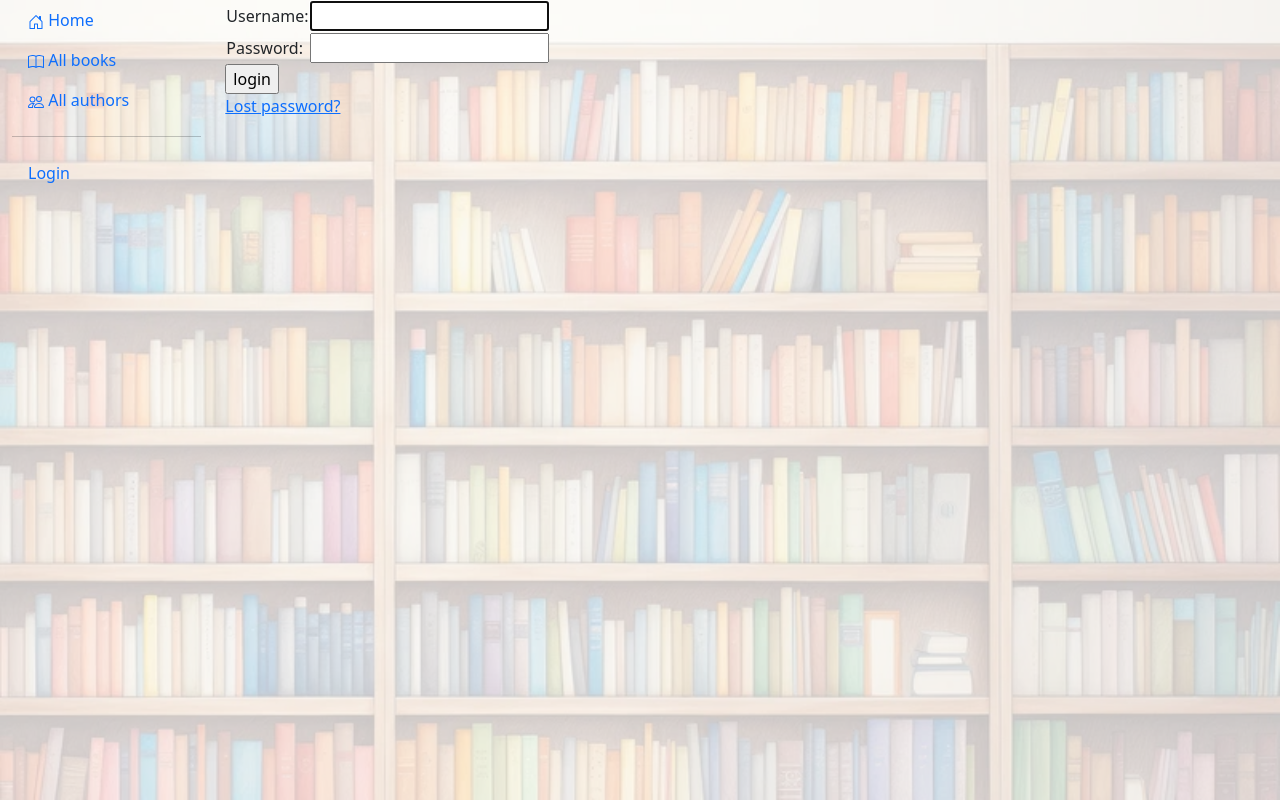
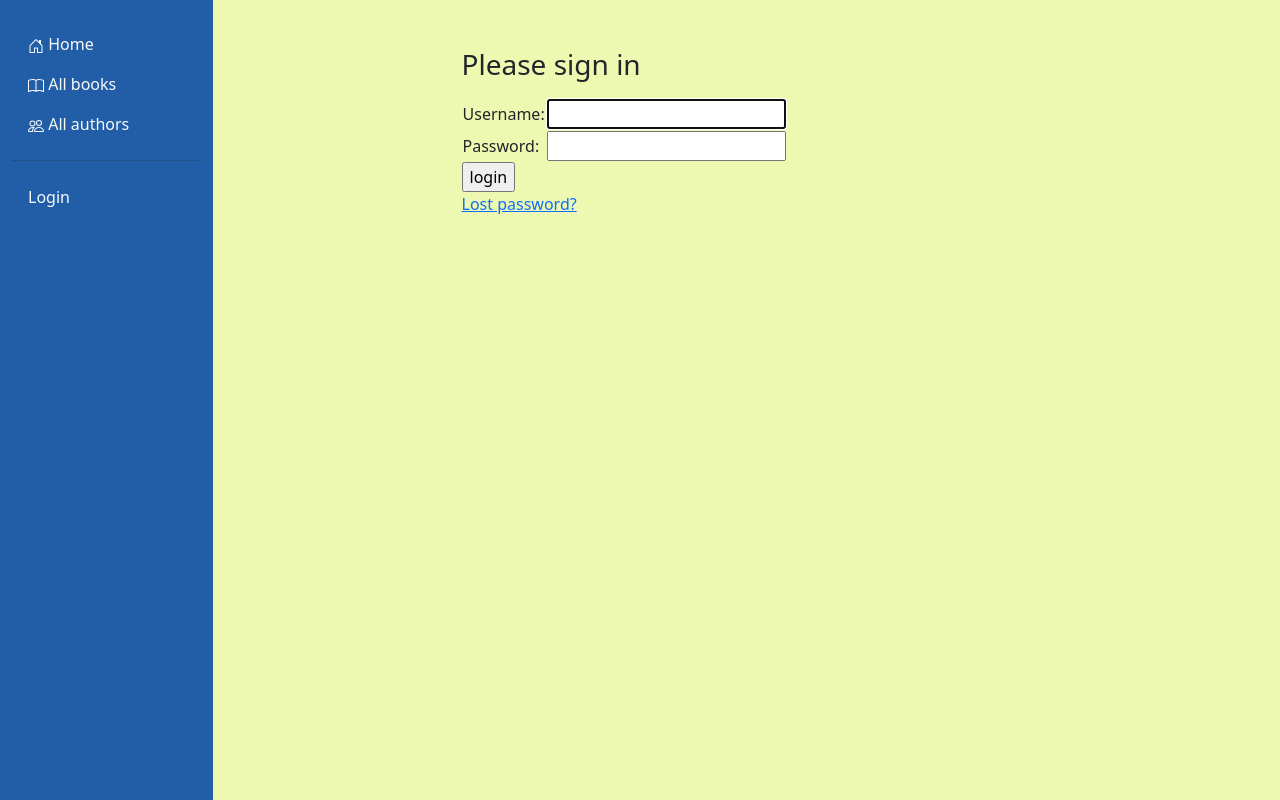
Before and after one commit to jake-bestland/django-locallibrary, a Django app: page /accounts/login/ in a window 1280 px wide. Run offline with Django 5.2, Linux system fonts and the light colour scheme.

Commit message:
Changed the background colors and some alignment on login form and main page

```diff
--- a/catalog/static/css/styles.css
+++ b/catalog/static/css/styles.css
@@ -6,8 +6,12 @@
     margin: 0;
   }
 
-  /* .sidebar-nav {
+  .sidebar-nav {
     margin-top: 20px;
     padding: 0;
     list-style: none;
-  } */
+  }
+
+  html,body {
+    height: 100%;
+  }
--- a/catalog/templates/base_generic.html
+++ b/catalog/templates/base_generic.html
@@ -3,7 +3,7 @@
 <html lang="en">
   <head>
     {% block title %}
-      <title>Local Library</title>
+      <title>The Local Library</title>
     {% endblock %}
     <meta charset="utf-8" />
     <meta name="viewport" content="width=device-width, initial-scale=1" />
@@ -13,33 +13,15 @@
       crossorigin="anonymous">
     <!-- Add additional CSS in static file -->
     <link rel="stylesheet" href="{% static 'css/styles.css' %}" />
-    <style>
-      body {
-        position: static;
-      }
-      body::before {
-        content: "";
-        background-image: url("{% static 'images/background.png' %}");
-        background-size: cover;
-        background-repeat: no-repeat;
-        position: absolute;
-        top: 0;
-        left: 0;
-        width: 100%;
-        height: 100%;
-        z-index: -1;
-        opacity: .25;
-      }
-    </style>
   </head>
   <body>
-    <div class="container-fluid">
-      <div class="row">
-        <div class="col-sm-2">
+    <div class="container-fluid vh-100" style="height: 100%;">
+      <div class="row" style="height: 100%;">
+        <div class="col-sm-2 py-4" style="background-color: #225ea8;">
           {% block sidebar %}
             <ul class="nav nav-pills flex-column mb-auto">
               <li class="nav-item">
-                <a href="{% url 'index' %}" class="nav-link">
+                <a href="{% url 'index' %}" class="nav-link link-light">
                   <svg xmlns="http://www.w3.org/2000/svg" width="16" height="16" fill="currentColor" class="bi bi-house-door" viewBox="0 0 16 16">
                     <path d="M8.354 1.146a.5.5 0 0 0-.708 0l-6 6A.5.5 0 0 0 1.5 7.5v7a.5.5 0 0 0 .5.5h4.5a.5.5 0 0 0 .5-.5v-4h2v4a.5.5 0 0 0 .5.5H14a.5.5 0 0 0 .5-.5v-7a.5.5 0 0 0-.146-.354L13 5.793V2.5a.5.5 0 0 0-.5-.5h-1a.5.5 0 0 0-.5.5v1.293zM2.5 14V7.707l5.5-5.5 5.5 5.5V14H10v-4a.5.5 0 0 0-.5-.5h-3a.5.5 0 0 0-.5.5v4z"/>
                   </svg>
@@ -47,7 +29,7 @@
                 </a>
               </li>
               <li class="nav-item">
-                <a href="{% url 'books' %}" class="nav-link">
+                <a href="{% url 'books' %}" class="nav-link link-light">
                   <svg xmlns="http://www.w3.org/2000/svg" width="16" height="16" fill="currentColor" class="bi bi-book" viewBox="0 0 16 16">
                     <path d="M1 2.828c.885-.37 2.154-.769 3.388-.893 1.33-.134 2.458.063 3.112.752v9.746c-.935-.53-2.12-.603-3.213-.493-1.18.12-2.37.461-3.287.811zm7.5-.141c.654-.689 1.782-.886 3.112-.752 1.234.124 2.503.523 3.388.893v9.923c-.918-.35-2.107-.692-3.287-.81-1.094-.111-2.278-.039-3.213.492zM8 1.783C7.015.936 5.587.81 4.287.94c-1.514.153-3.042.672-3.994 1.105A.5.5 0 0 0 0 2.5v11a.5.5 0 0 0 .707.455c.882-.4 2.303-.881 3.68-1.02 1.409-.142 2.59.087 3.223.877a.5.5 0 0 0 .78 0c.633-.79 1.814-1.019 3.222-.877 1.378.139 2.8.62 3.681 1.02A.5.5 0 0 0 16 13.5v-11a.5.5 0 0 0-.293-.455c-.952-.433-2.48-.952-3.994-1.105C10.413.809 8.985.936 8 1.783"/>
                   </svg>
@@ -55,7 +37,7 @@
                 </a>
               </li>
               <li class="nav-item">
-                <a href="{% url 'authors' %}" class="nav-link">
+                <a href="{% url 'authors' %}" class="nav-link link-light">
                   <svg xmlns="http://www.w3.org/2000/svg" width="16" height="16" fill="currentColor" class="bi bi-people" viewBox="0 0 16 16">
                     <path d="M15 14s1 0 1-1-1-4-5-4-5 3-5 4 1 1 1 1zm-7.978-1L7 12.996c.001-.264.167-1.03.76-1.72C8.312 10.629 9.282 10 11 10c1.717 0 2.687.63 3.24 1.276.593.69.758 1.457.76 1.72l-.008.002-.014.002zM11 7a2 2 0 1 0 0-4 2 2 0 0 0 0 4m3-2a3 3 0 1 1-6 0 3 3 0 0 1 6 0M6.936 9.28a6 6 0 0 0-1.23-.247A7 7 0 0 0 5 9c-4 0-5 3-5 4q0 1 1 1h4.216A2.24 2.24 0 0 1 5 13c0-1.01.377-2.042 1.09-2.904.243-.294.526-.569.846-.816M4.92 10A5.5 5.5 0 0 0 4 13H1c0-.26.164-1.03.76-1.724.545-.636 1.492-1.256 3.16-1.275ZM1.5 5.5a3 3 0 1 1 6 0 3 3 0 0 1-6 0m3-2a2 2 0 1 0 0 4 2 2 0 0 0 0-4"/>
                   </svg>
@@ -68,25 +50,26 @@
 
             <ul class="nav nav-pills flex-column mb-auto">
               {% if user.is_authenticated %}
-                <li class="nav-item">
+                <li class="nav-item"><strong>
                   User: {{ user.get_username }}
+                </strong>
                 </li>
 
                 <li class="nav-item">
-                  <a href="{% url 'my-borrowed' %}" class="nav-link">
+                  <a href="{% url 'my-borrowed' %}" class="nav-link link-light">
                     My Borrowed
                   </a>
                 </li>
 
                 <li class="nav-item">
-                  <form id="logout-form" method="post" action="{% url 'logout' %}" class="nav-link">
+                  <form id="logout-form" method="post" action="{% url 'logout' %}" class="nav-link link-light">
                     {% csrf_token %}
-                    <button type="submit" class="btn btn-link">Logout</button>
+                    <button type="submit" class="btn btn-link link-light">Logout</button>
                   </form>
                 </li>
               {% else %}
                 <li class="nav-item">
-                  <a href="{% url 'login' %}" class="nav-link">
+                  <a href="{% url 'login' %}" class="nav-link link-light">
                     Login
                   </a>
                 </li>
@@ -96,15 +79,15 @@
               {% if perms.catalog.can_mark_returned %}
               <hr>
               <ul class="nav nav-pills flex-column mb-auto">
-              <li class="nav-item">Staff</li>
+              <li class="nav-item"><strong>Staff</strong></li>
               <li class="nav-item">
-                <a href="{% url 'all-borrowed' %}" class="nav-link">
+                <a href="{% url 'all-borrowed' %}" class="nav-link link-light">
                   All borrowed
                 </a>
               </li>
               {% if perms.catalog.add_author %}
               <li class="nav-item">
-                <a href="{% url 'author-create' %}" class="nav-link">
+                <a href="{% url 'author-create' %}" class="nav-link link-light">
                   <svg xmlns="http://www.w3.org/2000/svg" width="16" height="16" fill="currentColor" class="bi bi-person-plus" viewBox="0 0 16 16">
                     <path d="M6 8a3 3 0 1 0 0-6 3 3 0 0 0 0 6m2-3a2 2 0 1 1-4 0 2 2 0 0 1 4 0m4 8c0 1-1 1-1 1H1s-1 0-1-1 1-4 6-4 6 3 6 4m-1-.004c-.001-.246-.154-.986-.832-1.664C9.516 10.68 8.289 10 6 10s-3.516.68-4.168 1.332c-.678.678-.83 1.418-.832 1.664z"/>
                     <path fill-rule="evenodd" d="M13.5 5a.5.5 0 0 1 .5.5V7h1.5a.5.5 0 0 1 0 1H14v1.5a.5.5 0 0 1-1 0V8h-1.5a.5.5 0 0 1 0-1H13V5.5a.5.5 0 0 1 .5-.5"/>
@@ -115,7 +98,7 @@
               {% endif %}
               {% if perms.catalog.add_book %}
               <li class="nav-item">
-                <a href="{% url 'book-create' %}" class="nav-link">
+                <a href="{% url 'book-create' %}" class="nav-link link-light">
                   Create book
                 </a>
               </li>
@@ -124,7 +107,7 @@
               {% endif %}
           {% endblock %}
         </div>
-        <div class="col-sm-10 ">{% block content %}{% endblock %}
+        <div class="col-sm-10 p-4" style="background-color: #edf8b1;">{% block content %}{% endblock %}
           <br>
           {% block pagination %}
             {% if is_paginated %}
--- a/catalog/templates/catalog/author_list.html
+++ b/catalog/templates/catalog/author_list.html
@@ -3,7 +3,7 @@
 {% block content %}
   <h1>Author List</h1>
   {% if author_list %}
-    <ol class="list-group list-group-numbered">
+    <ol class="list-group list-group-numbered" style="background-color: #a1dab4;">
       {% for author in author_list %}
       <li class="list-group-item d-flex bg-transparent">
         <div class="ms-2 me-auto">
--- a/catalog/templates/catalog/book_list.html
+++ b/catalog/templates/catalog/book_list.html
@@ -3,7 +3,7 @@
 {% block content %}
   <h1>Book List</h1>
   {% if book_list %}
-    <ol class="list-group list-group-numbered">
+    <ol class="list-group list-group-numbered" style="background-color: #a1dab4;">
       {% for book in book_list %}
       <li class="list-group-item d-flex bg-transparent">
         <div class="ms-2 me-auto">
--- a/templates/registration/logged_out.html
+++ b/templates/registration/logged_out.html
@@ -1,6 +1,6 @@
 {% extends "base_generic.html" %}
 
 {% block content %}
-  <p>Logged out!</p>
+  <h3>Logged out!</h3>
   <a href="{% url 'login'%}">Click here to login again.</a>
 {% endblock %}
--- a/templates/registration/login.html
+++ b/templates/registration/login.html
@@ -2,6 +2,10 @@
 
 {% block content %}
 
+<div class="container py-4">
+  <div class="row justify-content-center">
+    <div class="col-md-7">
+      <h1 class="h3 mb-3 fw-normal">Please sign in</h1>
         {% if form.errors %}
           <p>Your username and password didn't match. Please try again.</p>
         {% endif %}
@@ -17,6 +21,7 @@
 
         <form method="post" action="{% url 'login' %}">
           {% csrf_token %}
+
           <table>
             <tr>
               <td>{{ form.username.label_tag }}</td>
@@ -29,9 +34,13 @@
           </table>
           <input type="submit" value="login">
           <input type="hidden" name="next" value="{{ next }}">
+
         </form>
 
         {# Assumes you set up the password_reset view in your URLconf #}
         <p><a href="{% url 'password_reset' %}">Lost password?</a></p>
 
+    </div>
+  </div>
+</div>
 {% endblock %}
```
Also changed, not shown: catalog/templates/index.html (+4 -6 lines), db.sqlite3. Lines whose indentation alone changed are shown as unchanged.
